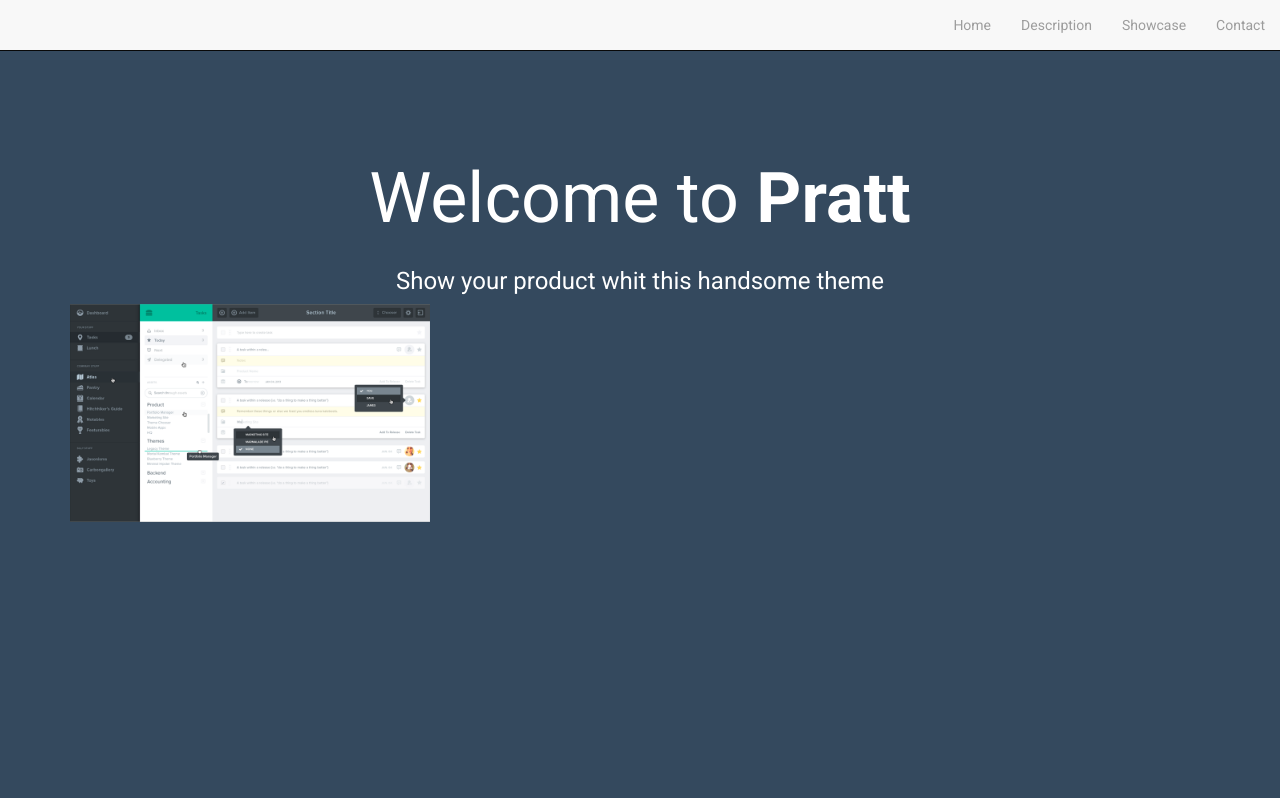
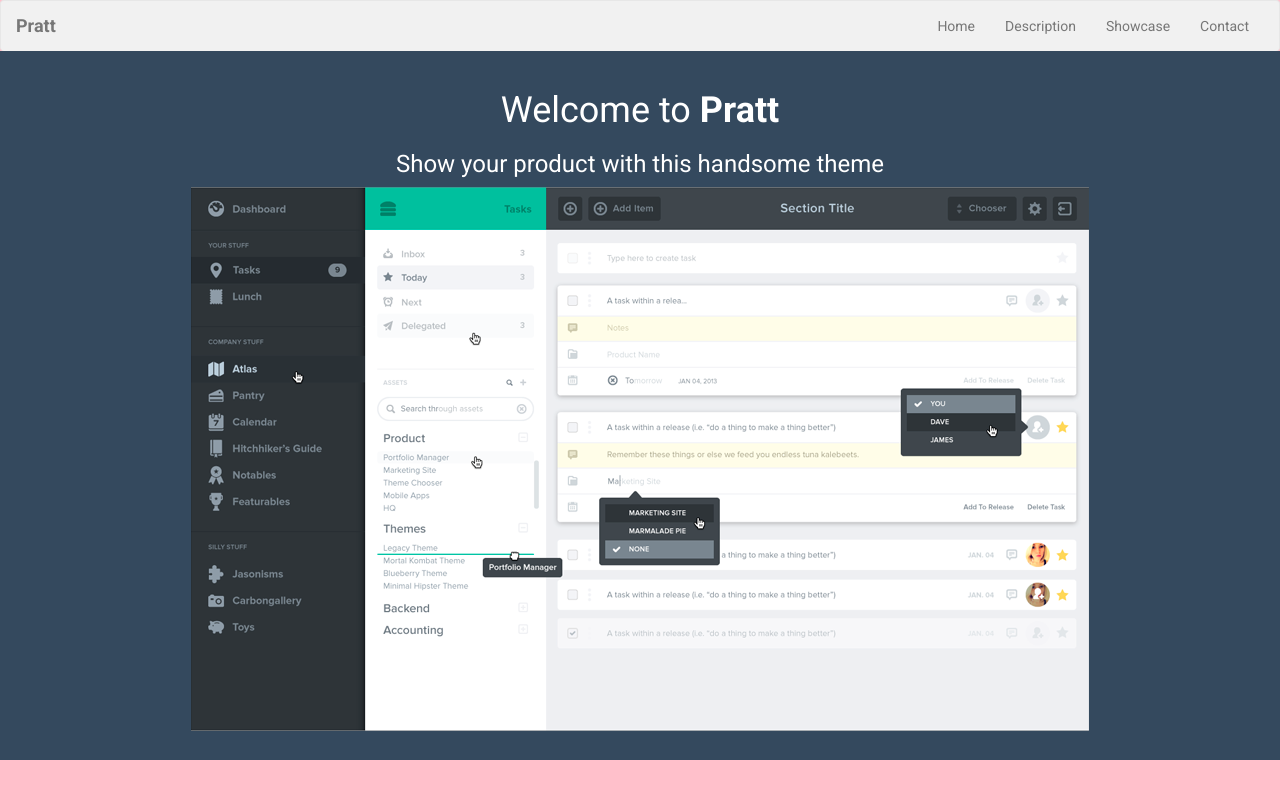
Before and after one commit to ValenMiranda/responsive-pratt, a plain HTML site: page index.html in a window 1280 px wide. Drawn offline with nearby package versions, Linux system fonts and the light colour scheme.

Commit message:
nav y header listos

```diff
--- a/assets/css/style.css
+++ b/assets/css/style.css
@@ -2,31 +2,38 @@
 	font-family: 'Roboto', sans-serif;
 }
 
-.navbar{
-	background-color: #F8F8F8;
+body{
+	background-color: pink;
+	font-family: 'Lato', sans-serif;
+}
+.img-responsive {
+    margin: 0 auto;
 }
 
-.first-section{
-	background-color: #34495E;
-	height: 100vh;
+.navbar{
+	background-color: #F1F1F1;
+	border-bottom: none;
+	margin-bottom: 0;
+}
+a.navbar-brand{
+	font-weight: 900;
+}
+.navbar-right li:hover{
+	background-color: #adabab;
 }
 
-.first-section h1{
-	padding-top: 2em;
-	color: #FFF;
-	font-size: 70px;
+.header{
+	width: 100%;
+	margin: auto;
+	background-color: #34495E;
+	text-align: center;
+	border-bottom: none;
+	text-align: center;
 }
-
-#showApp{
-	color: #FFF;
-	font-weight: 400;
+.header h1, .header h3{
+	color: white;
 }
-
-.first-section li{
-	color: #BFBFBF;
+.page-header{
+	border: none;
+	text-align: center;
 }
-
-.first-section li:hover{
-	color: #B1B1B1;
-	background-color: #E7E7E7;
-}
--- a/index.html
+++ b/index.html
@@ -10,51 +10,37 @@
 </head>
 <body>
 	<!-- NAVBAR -->
-	<section class="first-section">
-		<nav class="navbar navbar-inverse navbar-fixed-top">
+	<nav class="navbar navbar-default">
 	    <div class="container-fluid">
+		    <!-- Brand and toggle get grouped for better mobile display -->
 		    <div class="navbar-header">
-					<button type="button" class="navbar-toggle collapsed" data-toggle="collapsed">
+	      <button type="button" class="navbar-toggle collapsed" data-toggle="collapse" data-target="#bs-example-navbar-collapse-1" aria-expanded="false">
 	        <span class="sr-only">Toggle navigation</span>
 	        <span class="icon-bar"></span>
 	        <span class="icon-bar"></span>
 	        <span class="icon-bar"></span>
-						<span class="icon-bar"></span>
 	      </button>
+	      <a class="navbar-brand" href="#">Pratt</a>
 	    </div>
-				<div class="navbar-collapse collapse">
+    <!-- Collect the nav links, forms, and other content for toggling -->
+	    <div class="collapse navbar-collapse" id="bs-example-navbar-collapse-1">
 	      <ul class="nav navbar-nav navbar-right">
-						<li><a href="#home">Home</a></li>
-						<li><a href="#description">Description</a></li>
-						<li><a href="#showcase">Showcase</a></li>
-						<li><a href="#contact">Contact</a></li>
+	        <li><a href="#">Home</a></li>
+            <li><a href="#">Description</a></li>
+            <li><a href="#">Showcase</a></li>
+            <li><a href="#">Contact</a></li>
 	      </ul>
-				</div>
+	    </div><!-- /.navbar-collapse -->
  	</div>
  	</nav>
-		<div class="container" id="pratt">
-			<div class="row">
-				<div class="col-lg-12 col-md-12 col-sm-12 col-xs-12 text-center">
-					<h1>Welcome to <strong>Pratt</strong></h1>
-				</div>
-			</div>
-			<div class="row">
-				<div class="col-md-offset-5 col-md-2 col-xs-offset-3 col-xs-6">
-					<div class="line"></div>
-				</div>
-			</div>
-			<div class="row">
-				<div class="col-lg-12 col-md-12 col-sm-12 col-xs-12 text-center">
-					<h3 id="showApp">Show your product whit this handsome theme</h3>
-				</div>
-			</div>
-			<div class="row">
-				<div class="col-md-4 hidden-sm hidden-xs">
-					<img src="assets/img/app-bg.png" alt="appbg" class="img-responsive">
-				</div>
-			</div>
+  <section class="header container">
+  	<div class="page-header">
+  		<h1>Welcome to <b>Pratt</b></h1>
+  		<h3>Show your product with this handsome theme</h3>
+  		<img src="assets/img/app-bg.png" alt="pantalla" class="img-responsive">
 	</div>
   </section>
 
+	<script src="assets/js/main.js"></script>
 </body>
 </html>
```
Also changed, not shown: assets/js/main.js (added), 3 other files. Lines whose indentation alone changed are shown as unchanged.
